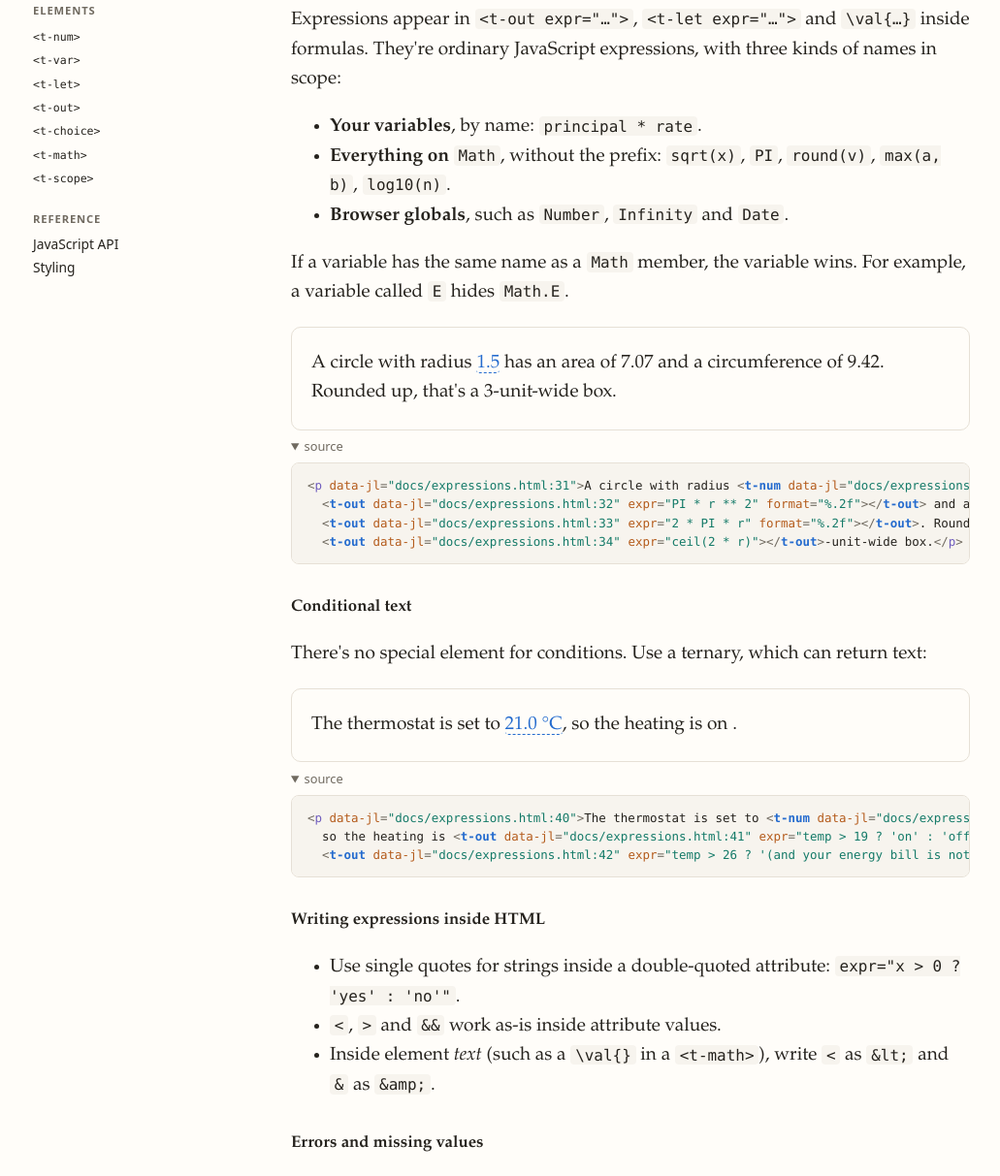
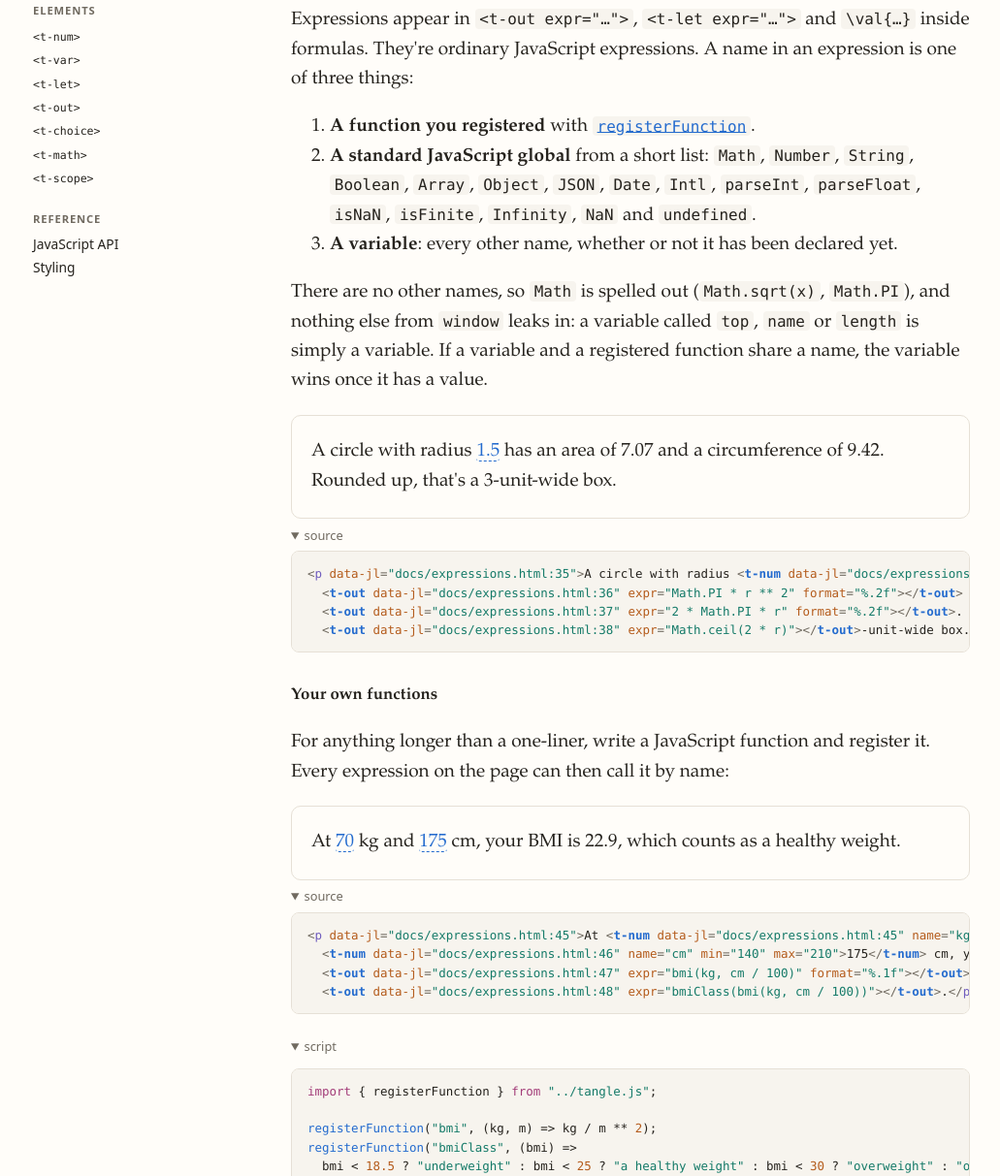
Before and after one commit to koaning/vangle, a website: page docs/expressions.html in a window 1280 px wide. Shown: the part 206-1419 px from the top of the page at 97% size, without its empty margins (123-1154 px from the left). Drawn offline with Linux system fonts and the light colour scheme.

Commit message:
Replace implicit Math names with registerFunction
Expressions no longer see bare Math members or arbitrary window
properties. A name is a registered function, an allowlisted standard
global (Math, Number, JSON, ...), or otherwise a scope variable. This
removes order-dependent lookups (a variable named `max` or `top` used
before its declaration resolved to Math.max / window.top and never
updated). registerFunction is reactive, so functions registered after
first render re-run the expressions that call them.

Co-Authored-By: Claude Opus 5.5 (1M context) <noreply@anthropic.com>

```diff
--- a/docs/expressions.html
+++ b/docs/expressions.html
@@ -16,23 +16,50 @@
 
   <h2>Expressions</h2>
   <p>Expressions appear in <code>&lt;t-out expr="…"&gt;</code>, <code>&lt;t-let expr="…"&gt;</code> and
-    <code>\val{…}</code> inside formulas. They're ordinary JavaScript expressions, with three
-    kinds of names in scope:</p>
-  <ul>
-    <li><strong>Your variables</strong>, by name: <code>principal * rate</code>.</li>
-    <li><strong>Everything on <code>Math</code></strong>, without the prefix: <code>sqrt(x)</code>,
-      <code>PI</code>, <code>round(v)</code>, <code>max(a, b)</code>, <code>log10(n)</code>.</li>
-    <li><strong>Browser globals</strong>, such as <code>Number</code>, <code>Infinity</code> and <code>Date</code>.</li>
-  </ul>
-  <p>If a variable has the same name as a <code>Math</code> member, the variable wins. For example, a
-    variable called <code>E</code> hides <code>Math.E</code>.</p>
+    <code>\val{…}</code> inside formulas. They're ordinary JavaScript expressions. A name in an expression
+    is one of three things:</p>
+  <ol>
+    <li><strong>A function you registered</strong> with <a href="#functions"><code>registerFunction</code></a>.</li>
+    <li><strong>A standard JavaScript global</strong> from a short list: <code>Math</code>, <code>Number</code>,
+      <code>String</code>, <code>Boolean</code>, <code>Array</code>, <code>Object</code>, <code>JSON</code>,
+      <code>Date</code>, <code>Intl</code>, <code>parseInt</code>, <code>parseFloat</code>, <code>isNaN</code>,
+      <code>isFinite</code>, <code>Infinity</code>, <code>NaN</code> and <code>undefined</code>.</li>
+    <li><strong>A variable</strong>: every other name, whether or not it has been declared yet.</li>
+  </ol>
+  <p>There are no other names, so <code>Math</code> is spelled out (<code>Math.sqrt(x)</code>, <code>Math.PI</code>),
+    and nothing else from <code>window</code> leaks in: a variable called <code>top</code>, <code>name</code> or
+    <code>length</code> is simply a variable. If a variable and a registered function share a name, the variable
+    wins once it has a value.</p>
 
   <t-scope class="example" data-show-source="open">
     <p>A circle with radius <t-num name="r" min="0" max="10" step="0.1">1.5</t-num> has an area of
-      <t-out expr="PI * r ** 2" format="%.2f"></t-out> and a circumference of
-      <t-out expr="2 * PI * r" format="%.2f"></t-out>. Rounded up, that's a
-      <t-out expr="ceil(2 * r)"></t-out>-unit-wide box.</p>
+      <t-out expr="Math.PI * r ** 2" format="%.2f"></t-out> and a circumference of
+      <t-out expr="2 * Math.PI * r" format="%.2f"></t-out>. Rounded up, that's a
+      <t-out expr="Math.ceil(2 * r)"></t-out>-unit-wide box.</p>
   </t-scope>
+
+  <h3 id="functions">Your own functions</h3>
+  <p>For anything longer than a one-liner, write a JavaScript function and register it. Every expression
+    on the page can then call it by name:</p>
+  <t-scope class="example" data-show-source="open">
+    <p>At <t-num name="kg" min="40" max="150">70</t-num> kg and
+      <t-num name="cm" min="140" max="210">175</t-num> cm, your BMI is
+      <t-out expr="bmi(kg, cm / 100)" format="%.1f"></t-out>, which counts as
+      <t-out expr="bmiClass(bmi(kg, cm / 100))"></t-out>.</p>
+  </t-scope>
+  <script type="module" data-show-source="open">
+    import { registerFunction } from "../tangle.js";
+
+    registerFunction("bmi", (kg, m) => kg / m ** 2);
+    registerFunction("bmiClass", (bmi) =>
+      bmi < 18.5 ? "underweight" : bmi < 25 ? "a healthy weight" : bmi < 30 ? "overweight" : "obese",
+    );
+  </script>
+  <p>Registration can happen at any time, even after the page has rendered: outputs that call a function
+    re-run as soon as it's registered. For short names, register what you need:
+    <code>registerFunction("sqrt", Math.sqrt)</code>.</p>
+  <p>To give a single <a href="t-scope.html">scope</a> its own function, store it as a variable instead:
+    <code>scopeOf(el).set("f", (x) =&gt; x * 2)</code>.</p>
 
   <h3>Conditional text</h3>
   <p>There's no special element for conditions. Use a ternary, which can return text:</p>
--- a/tangle.js
+++ b/tangle.js
@@ -167,6 +167,24 @@ class Formula {
   }
 }
 
+// Names an expression can use besides scope variables: functions registered
+// with registerFunction(), and a short allowlist of standard JS globals. Any
+// other name is a scope variable, even before it is declared. So lookup never
+// depends on declaration order or on whatever happens to live on `window`.
+const ALLOWED_GLOBALS = new Set([
+  "Math", "Number", "String", "Boolean", "Array", "Object", "JSON", "Date", "Intl",
+  "parseInt", "parseFloat", "isNaN", "isFinite", "Infinity", "NaN", "undefined",
+]);
+const functions = new Map();
+const functionsVersion = new Signal(0);
+
+/** Make `fn` callable by name from every expression, e.g. registerFunction("clamp", …). */
+export function registerFunction(name, fn) {
+  if (!NAME_RE.test(name)) throw new Error(`registerFunction: "${name}" is not a valid name`);
+  functions.set(name, fn);
+  functionsVersion.value++; // expressions that ran before registration re-run
+}
+
 let scopeCount = 0;
 
 export class Scope {
@@ -174,17 +192,22 @@ export class Scope {
     this.id = ++scopeCount;
     this.slots = new Map();
     const scope = this;
-    // The `with` target for expressions. Scope variables shadow Math members,
-    // which shadow globals. An unknown name that isn't a global becomes a
-    // (lazily created) variable, so declaration order never matters.
+    // The `with` target for expressions: scope variables first, then
+    // registered functions. Allowlisted globals fall through to the real ones.
     this.proxy = new Proxy(Object.create(null), {
       has(_, key) {
-        if (typeof key !== "string") return false;
-        return scope.slots.has(key) || key in Math || !(key in globalThis);
+        return typeof key === "string" && !ALLOWED_GLOBALS.has(key);
       },
       get(_, key) {
         if (typeof key !== "string") return undefined;
-        if (!scope.slots.has(key) && key in Math) return Math[key];
+        // A variable wins once it holds something; an empty (lazily created)
+        // slot doesn't hide a function. Both reads subscribe, so registering
+        // or setting either one later re-runs the expression.
+        const slot = scope.slots.get(key);
+        if (!slot || slot.def.value === undefined) {
+          functionsVersion.value;
+          if (functions.has(key)) return functions.get(key);
+        }
         return scope.get(key);
       },
     });
@@ -610,7 +633,7 @@ function onKeyDown(event) {
 }
 
 // Click without dragging (or press Enter) to type a value. Accepts numbers
-// ("1,250") or expressions over the scope ("2 * PI", "cookies + 1").
+// ("1,250") or expressions over the scope ("2 * Math.PI", "cookies + 1").
 function openEditor(el) {
   closeEditor(false);
   const { scope, name } = paramOf(el);
```
Also changed, not shown: docs/blogging.html (+1 -1 lines), docs/javascript.html (+3 -2 lines), docs/t-math.html (+1 -1 lines), docs/t-num.html (+2 -2 lines), index.html (+2 -2 lines), test/tangle.test.js (+41 -4 lines), README.md.
